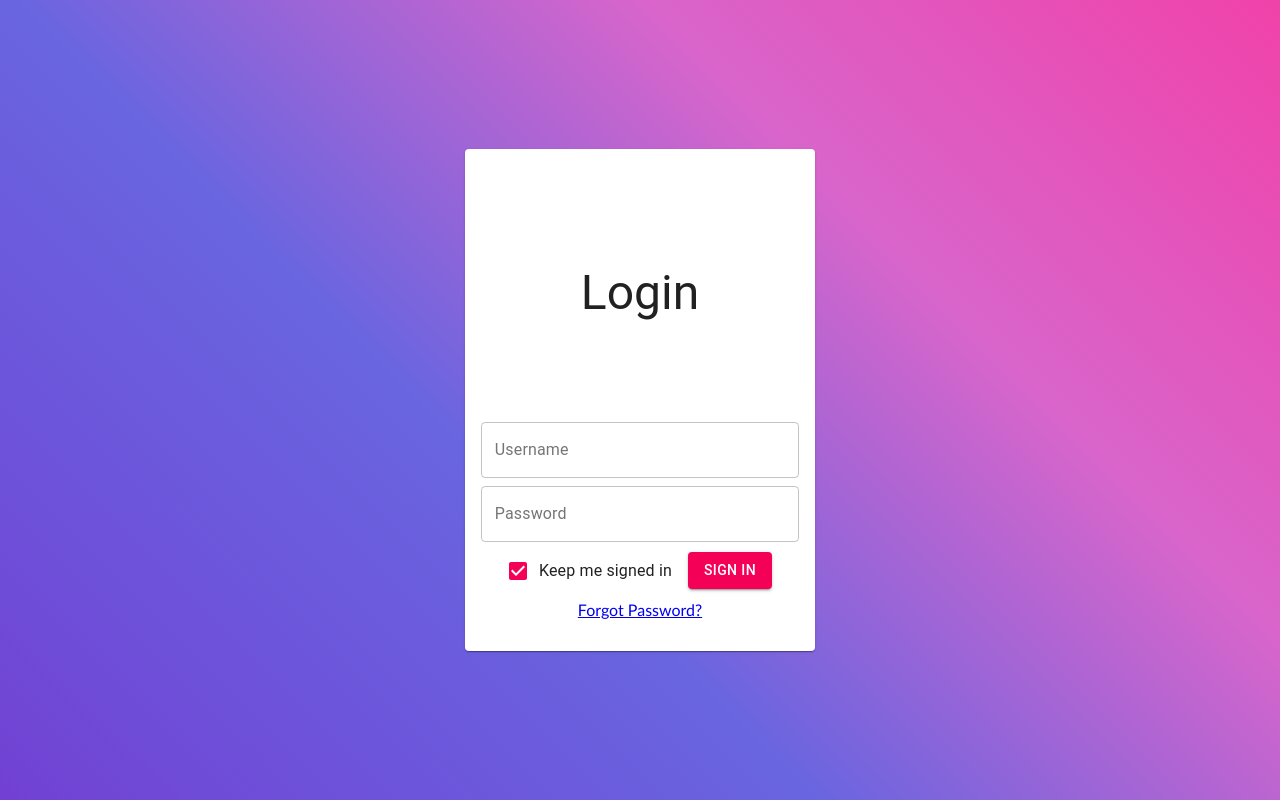
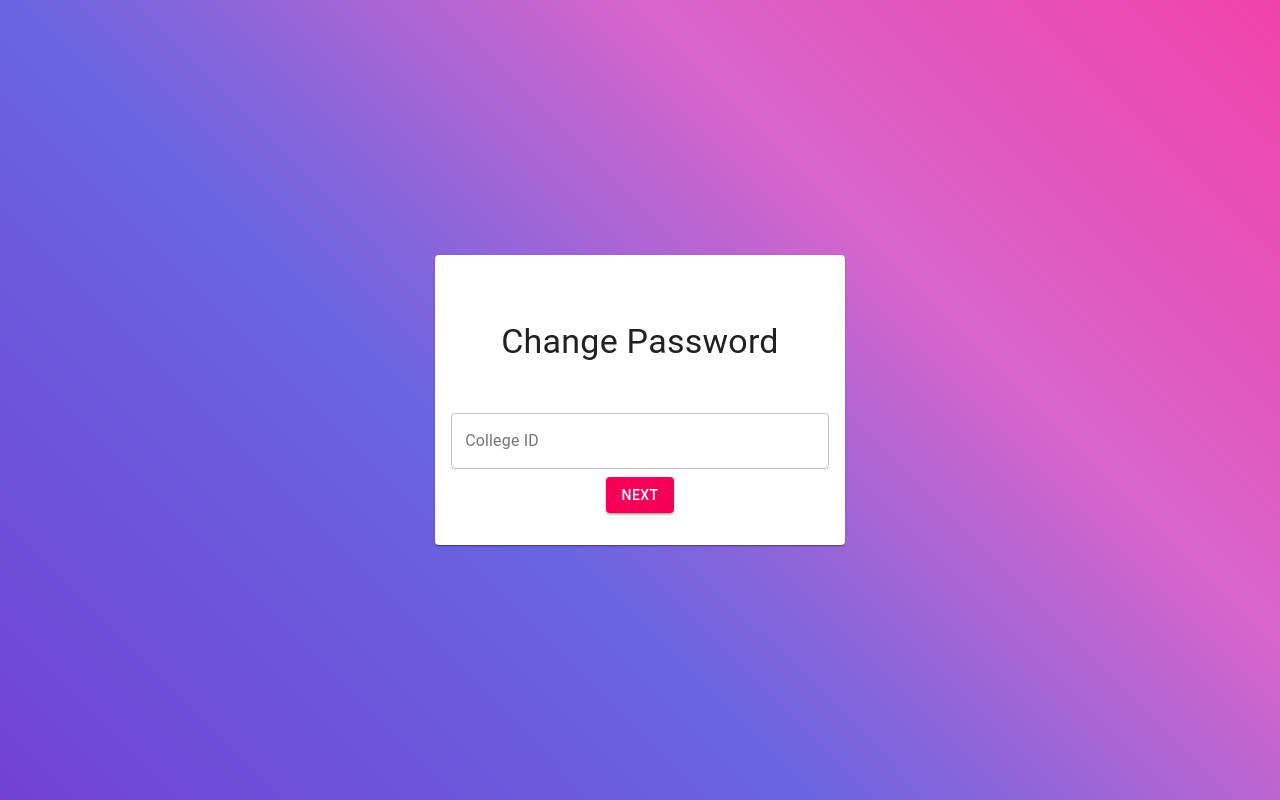
Before and after one commit to lightningbolt047/faculty-dashboard, a React (Create React App) app: page /authChange in a window 1280 px wide. Built offline with nearby package versions, Linux system fonts and the light colour scheme.

Commit message:
Added Change Password In Both Epics

```diff
--- a/src/App.js
+++ b/src/App.js
@@ -3,6 +3,7 @@ import './screens/Login';
 import LoginScreen from './screens/Login';
 import ForgotPwd from './screens/ForgotPwd';
 import DashboardHome from './screens/DashboardHome';
+import ChangePassword from './screens/ChangePassword';
 import {BrowserRouter as Router,Route, Switch} from 'react-router-dom';
 
 function App() {
@@ -12,6 +13,9 @@ function App() {
         <Switch>
           <Route exact path="/recovery">
             <ForgotPwd/>
+          </Route>
+          <Route exact path="/authChange">
+            <ChangePassword/>
           </Route>
           <Route exact path="/dashboard">
             <DashboardHome/>
--- /dev/null
+++ b/src/screens/ChangePassword.js
@@ -0,0 +1,189 @@
+import { Button, CardContent, Typography } from '@material-ui/core';
+import {makeStyles} from '@material-ui/core/styles';
+import Box from '@material-ui/core/Box';
+import Grid from '@material-ui/core/Grid';
+import Card from '@material-ui/core/Card';
+import TextField from '@material-ui/core/TextField';
+import {useState} from 'react';
+import {useHistory} from 'react-router-dom';
+import hashString from '../services/hashService';
+import Alert from '@material-ui/lab/Alert';
+import backendQuery from '../services/backendServices';
+import CircularProgress from '@material-ui/core/CircularProgress';
+import globalVariables from '../services/globalVariables';
+import { useCookies } from 'react-cookie';
+const useStyles=makeStyles({
+    title:{
+      flexGrow:1,
+      textAlign:'center',
+    },
+    Grid:{
+        padding:'100px'
+    },
+  });
+
+
+
+export default function ChangePasswordScreen(){
+    const classes=useStyles();
+    const history = useHistory();
+    const [cookies, setCookie, removeCookie] = useCookies(['faculty-dash-auth']);
+
+    const [username,setUsername]=useState("");
+    const [oldPassword,setOldPassword]=useState("");
+    const [newPassword,setNewPassword]=useState("");
+    const [confirmNewPassword,setConfirmNewPassword] = useState("");
+    const [dbID,setDbID]=useState("");
+    const [statusCode,setStatusCode]=useState(200);
+    const [userPresent,setUserPresent]=useState(false);
+    const [passwordChangeSuccess,setPasswordChangeSuccess]=useState(false);
+    const [buttonWorking,setButtonWorking]=useState(false);
+
+    const checkUserPresence=async ()=>{
+        setButtonWorking(true);
+
+        var responseBody=await backendQuery('POST','/recovery',
+            {
+                reqType:"userPresenceCheck",
+                clgID:username
+            }
+        );
+        setStatusCode(responseBody.statusCode);
+        if(responseBody.statusCode===200){
+            setDbID(responseBody.dbID);
+            setUserPresent(true);
+        }
+        setButtonWorking(false);
+        console.log(responseBody);
+    }
+
+    const checkOldPasswordChangePassword=async ()=>{
+        console.log(globalVariables.USER_DB_ID);
+        console.log(dbID);
+
+        if(newPassword!==confirmNewPassword || newPassword===""){
+            return;
+        }
+        setButtonWorking(true);
+
+        var responseBody=await backendQuery('POST',!globalVariables.USER_DB_ID?`/profile/${dbID}`:`/profile/${globalVariables.USER_DB_ID}`,
+            {
+                updateType:"authTokenChange",
+                authToken:hashString(username,newPassword)
+            },hashString(username,oldPassword)
+        );
+        if(responseBody.statusCode===200){
+            removeCookie('dbID');
+            removeCookie('authToken');
+            setPasswordChangeSuccess(true);
+        }
+        setStatusCode(responseBody.statusCode);
+        setButtonWorking(false);
+
+        console.log(responseBody);
+    }
+
+
+    const changePasswordRequestForm=()=>{
+        return (
+            <div>
+                <Grid container alignContent="center" justify="center">
+                    <TextField variant="outlined" color="secondary" value={oldPassword} label="Old Password" onChange={event => {if(!passwordChangeSuccess){setOldPassword(event.target.value)}}} type='password' fullWidth/>
+                </Grid>
+                <Box height={8}/>
+                <Grid container alignContent="center" justify="center">
+                    <TextField variant="outlined" color="secondary" value={newPassword} label="New Password" onChange={event => {if(!passwordChangeSuccess){setNewPassword(event.target.value)}}} type='password' fullWidth/>
+                </Grid>
+                <Box height={8}/>
+                <Grid container alignContent="center" justify="center">
+                    <TextField variant="outlined" color="secondary" value={confirmNewPassword} label="Confirm New Password" onChange={event => {if(!passwordChangeSuccess){setConfirmNewPassword(event.target.value)}}} type='password' fullWidth/>
+                </Grid>
+                <Box height={8}/>
+            </div>
+        );
+    }
+
+    const reqErrDiv=()=>{
+        return (
+        <div>
+            <Alert variant="filled" severity="error">
+                {!userPresent && statusCode===404 && "No such College ID"}
+                {/* {userPresent && statusCode===401 && "Wrong Security Answer. Password not changed"} */}
+            </Alert>
+        </div>
+        );
+    }
+
+    const passwordMatchErrDiv=()=>{
+        return(
+        <div>
+            <Alert variant="filled" severity="warning">
+                {newPassword==="" && "Password fields blank"}
+                {newPassword!==confirmNewPassword && "Password fields do not match"}
+            </Alert>
+        </div>
+        );
+    }
+
+    const sendUserBackToLogin=async ()=>{
+        setTimeout(()=>{
+            history.replace('/');
+        },5000);
+    }
+
+    const passwordChangeSuccessDiv=()=>{
+        sendUserBackToLogin();
+        return (
+            <div>
+                <Alert variant="filled" severity="success">
+                    Password change success. You will be redirected to login screen soon!
+                </Alert>
+            </div>
+        );
+    }
+
+
+    return (
+        <div className="loginScreen">
+            <Grid container justify="center" alignItems="center" direction="column" style={{minHeight: "100vh"}}>
+                <Card>
+                    <CardContent>
+                        <Grid container className="forgotPasswordScreenGrid">
+                            <Typography variant="h4" className={classes.title}>
+                                Change Password
+                            </Typography>
+                        </Grid>
+                        <div className="getUser">
+                            <Grid container alignContent="center" justify="center">
+                                <TextField variant="outlined" color="secondary" value={username} label="College ID" onChange ={event => {if(!userPresent){setUsername(event.target.value)}}}  fullWidth/>
+                            </Grid>
+                            <Box height={8}/>
+                        </div>
+                        {userPresent && changePasswordRequestForm()}
+
+                        <Button variant='contained' color='secondary' onClick={async ()=>{
+                            if(!userPresent){
+                                checkUserPresence();
+                                return;
+                            }
+                            if(userPresent){
+                                checkOldPasswordChangePassword();
+                                return;
+                            }
+                        }}>
+                            {!buttonWorking && !userPresent && "Next"}
+                            {!buttonWorking && userPresent && !passwordChangeSuccess && "Set new password"}
+                            {!buttonWorking && userPresent && passwordChangeSuccess && "Go back"}
+                            {buttonWorking && <CircularProgress size={24} color="inherit"/>}
+
+                        </Button><br></br>
+                        <Box height={8}/>
+                        {statusCode!==200 && reqErrDiv()}
+                        {userPresent && (newPassword!==confirmNewPassword || newPassword==="") && passwordMatchErrDiv()}
+                        {passwordChangeSuccess && passwordChangeSuccessDiv()}
+                    </CardContent>
+                </Card>
+            </Grid>
+        </div>
+    );
+}
--- a/src/screens/Login.js
+++ b/src/screens/Login.js
@@ -167,7 +167,8 @@ export default function LoginScreen(){
                         </Button>
 
                         <Box height={8}/>
-                        <Link to="/recovery">Forgot Password?</Link>
+                        <Link to="/recovery">Forgot Password?</Link><br/>
+                        <Link to="/authChange">Change Password</Link>
                         <Box height={8}/>
                         {statusCode!==200 && errDiv()}
                     </CardContent>
--- a/src/screens/sub-screens/Profile.js
+++ b/src/screens/sub-screens/Profile.js
@@ -9,6 +9,7 @@ import globalVariables from '../../services/globalVariables';
 import backendQuery from '../../services/backendServices';
 import CircularProgress from '@material-ui/core/CircularProgress';
 import Alert from '@material-ui/lab/Alert';
+import {useHistory} from 'react-router-dom';
 
 
 export default function Profile(){
@@ -23,14 +24,15 @@ export default function Profile(){
     const [name,setName]=useState("");
     const [clgID,setClgID]=useState("");
     const [sendingData,setSendingData]=useState(false);
-    const [profileUpdateStatus,setProfileUpdateStatus]=useState(0);
+    const [profileUpdateStatus,setProfileUpdateStatus]=useState(-1);
+    const history=useHistory();
 
     const [imagePath,setImagePath]=useState();
 
     const getInfoFromBackend=async ()=>{
         setFetchingData(true);
         var responseBody=await backendQuery('GET',`/profile/${globalVariables.USER_DB_ID}`,
-            {}
+            {},globalVariables.USER_AUTH_TOKEN
         );
         // if(responseBody.statusCode===404){
 
@@ -65,7 +67,7 @@ export default function Profile(){
                 secQuestion:securityQuestion,
                 secAnswer:securityAnswer,
                 imagePath:imagePath
-            }
+            },globalVariables.USER_AUTH_TOKEN
         );
         // if(responseBody.statusCode===404){
 
@@ -92,12 +94,21 @@ export default function Profile(){
         setSecurityAnswer(event.target.value);
     }
 
+    const getLoadingUI=()=>{
+        return (
+            <div className="centerScreenProgressbar">
+                <CircularProgress size={32} color="secondary"/>
+            </div>
+        );
+    }
+
     return (
         <div>
-            <div className="centerAligningDivs">
+            {fetchingData && getLoadingUI()}
+            {!fetchingData && <div className="centerAligningDivs">
                 <Avatar src='.../assets/userDefaultProfile.png' className="profilePageProfileAvatar" onClick={()=>console.log("Clicked")}/>
-            </div>
-            <div>
+            </div>}
+            {!fetchingData && <div>
                 <Typography display='block' variant="h5">{name}</Typography>
                 <Typography display='block' variant="h6">{clgID}</Typography>
                 <Box height={20}/>
@@ -124,7 +135,7 @@ export default function Profile(){
                 </Grid>
                 <Grid container spacing={3} alignContent="center" justify="center">
                     <Grid item>
-                        <Button variant='contained' color='secondary'>
+                        <Button variant='contained' color='secondary' onClick={()=>history.replace('/authChange')}>
                                 Change Password
                         </Button>
                     </Grid>
@@ -143,7 +154,7 @@ export default function Profile(){
                                 {"Successfully updated"}
                             </Alert>
                             }
-                            {profileUpdateStatus!==200 &&
+                            {(profileUpdateStatus!==200 && profileUpdateStatus!==-1) &&
                             <Alert variant="filled" severity="error">
                                 {`Something went wrong: Error ${profileUpdateStatus}`}
                             </Alert>
@@ -152,8 +163,7 @@ export default function Profile(){
                     </Grid>
                 </Grid>
            </div>
-
-
+           }
         </div>
     );
 }
--- a/src/services/backendServices.js
+++ b/src/services/backendServices.js
@@ -1,9 +1,9 @@
-import globalVariables from './globalVariables';
+// import globalVariables from './globalVariables';
 
-const backendQuery = async (reqType,endpoint,reqBody) => {
+const backendQuery = async (reqType,endpoint,reqBody,authToken) => {
     const reqOptions={
         method:reqType,
-        headers:{'Content-Type':'application/json','authtoken':globalVariables.USER_AUTH_TOKEN},
+        headers:{'Content-Type':'application/json','authtoken':authToken},
         body:reqType==='GET'?null:JSON.stringify(reqBody)
     }
     var response= await fetch('http://localhost:4000'+endpoint,reqOptions);
```
Also changed, not shown: src/index.css (+7 -0 lines).
